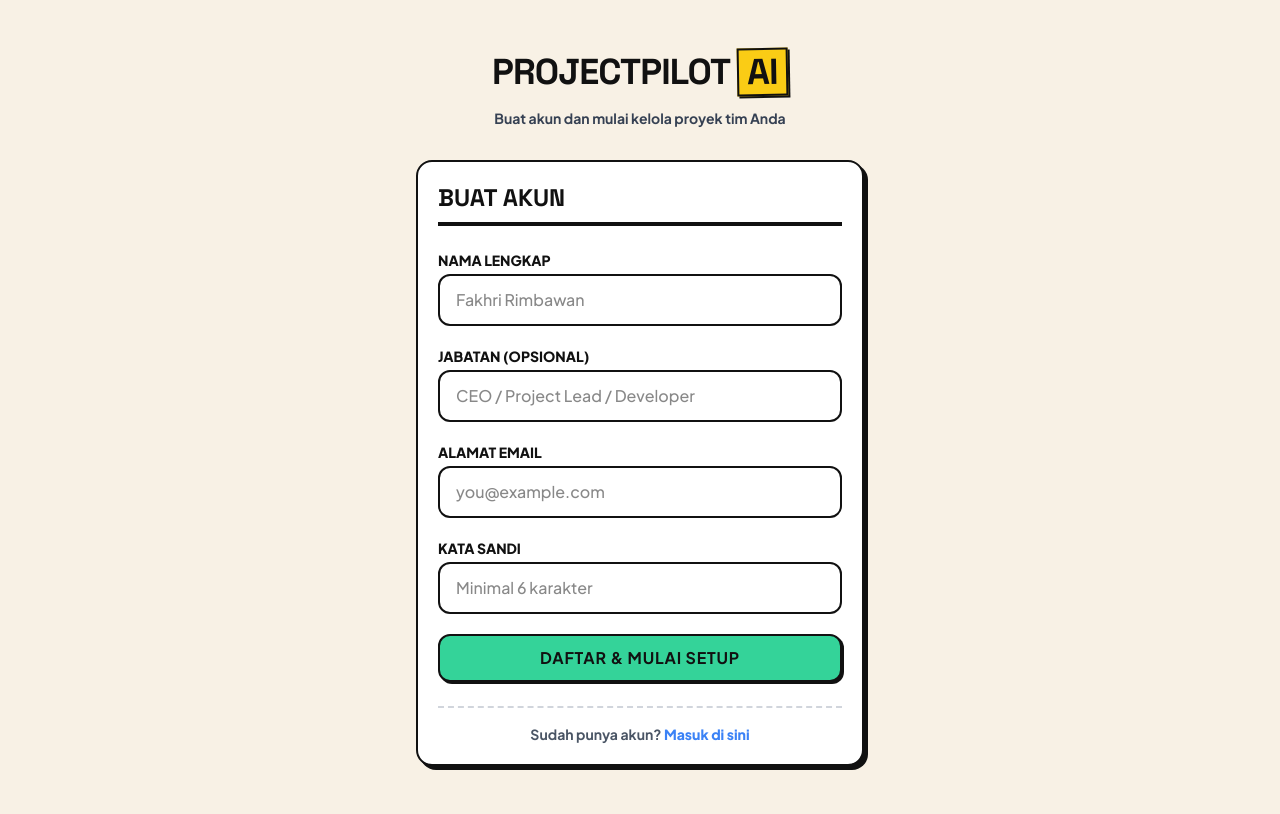
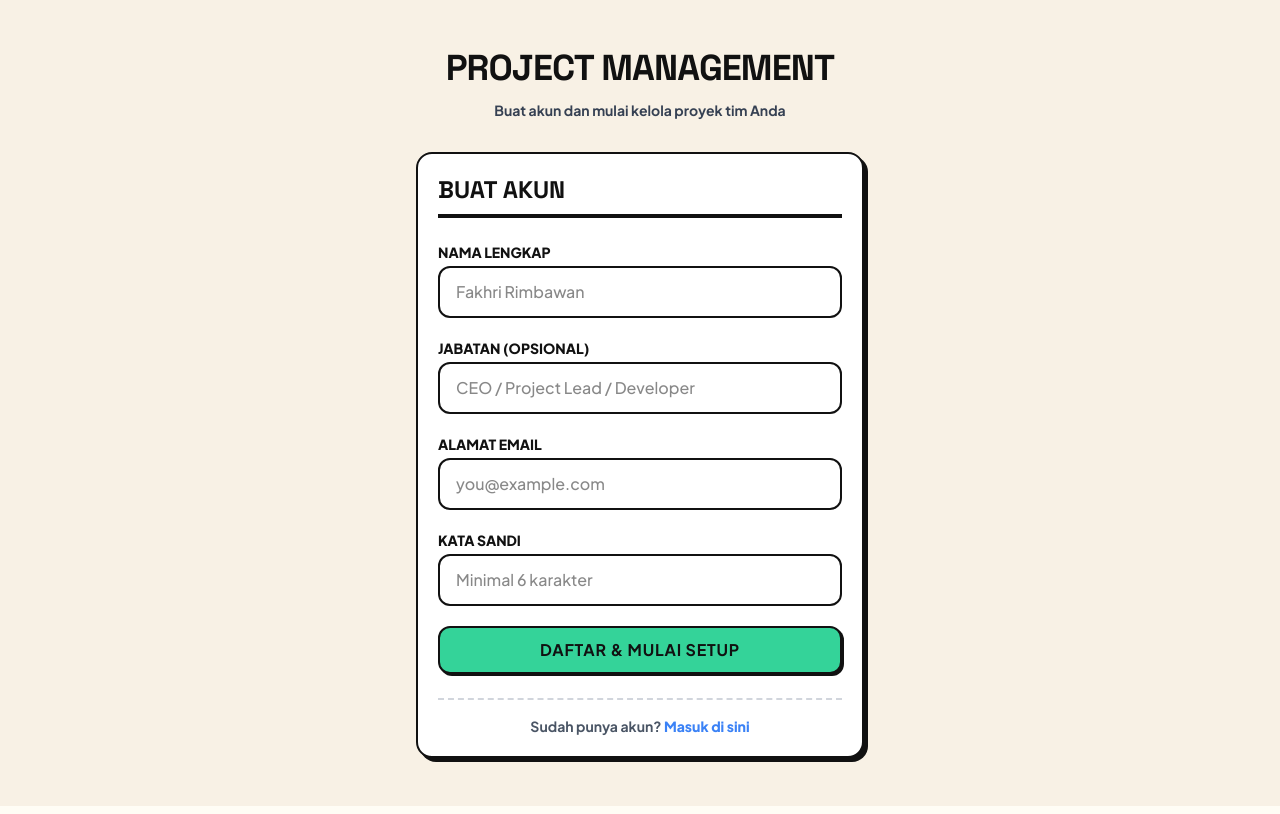
Before and after one commit to fakhriajah47/codein-project-fakhri, a Next.js app: page /register in a window 1280 px wide. Built offline with nearby package versions, Linux system fonts and the light colour scheme.

Commit message:
ubah menjadi project management

```diff
--- a/app/(auth)/login/page.tsx
+++ b/app/(auth)/login/page.tsx
@@ -48,7 +48,7 @@ export default function LoginPage() {
       <div className="w-full max-w-md">
         <div className="mb-8 text-center">
           <h1 className="font-heading text-4xl font-extrabold uppercase tracking-tight text-brutal-black">
-            ProjectPilot <span className="bg-brutal-yellow px-2 py-0.5 border-2 border-brutal-black inline-block -rotate-1 shadow-brutal-sm">AI</span>
+            Project Management
           </h1>
           <p className="mt-3 text-sm font-bold text-gray-700">
             Pusat kendali manajemen proyek untuk tim modern
--- a/app/(auth)/register/page.tsx
+++ b/app/(auth)/register/page.tsx
@@ -50,7 +50,7 @@ export default function RegisterPage() {
       <div className="w-full max-w-md">
         <div className="mb-8 text-center">
           <h1 className="font-heading text-4xl font-extrabold uppercase tracking-tight text-brutal-black">
-            ProjectPilot <span className="bg-brutal-yellow px-2 py-0.5 border-2 border-brutal-black inline-block -rotate-1 shadow-brutal-sm">AI</span>
+            Project Management
           </h1>
           <p className="mt-3 text-sm font-bold text-gray-700">
             Buat akun dan mulai kelola proyek tim Anda
--- a/app/(dashboard)/onboarding/page.tsx
+++ b/app/(dashboard)/onboarding/page.tsx
@@ -73,7 +73,7 @@ export default function OnboardingPage() {
       <div className="w-full max-w-lg">
         <div className="mb-8 text-center">
           <h1 className="font-heading text-4xl font-extrabold uppercase tracking-tight text-brutal-black">
-            ProjectPilot <span className="bg-brutal-yellow px-2 py-0.5 border-2 border-brutal-black inline-block -rotate-1 shadow-brutal-sm">AI</span>
+            Project Management
           </h1>
           <p className="mt-3 text-sm font-bold text-gray-700">
             Mari konfigurasikan ruang kerja Anda
--- a/app/api/reports/[reportId]/send-gmail/route.ts
+++ b/app/api/reports/[reportId]/send-gmail/route.ts
@@ -76,7 +76,7 @@ export async function POST(
       .eq("id", report.project_id)
       .single();
 
-    const projectName = project?.name || "ProjectPilot AI Project";
+    const projectName = project?.name || "Project Management Project";
 
     const input = sendReportViaGmailSchema.parse({
       ...(await request.json()),
--- a/app/layout.tsx
+++ b/app/layout.tsx
@@ -2,7 +2,7 @@ import type { Metadata } from "next";
 import "./globals.css";
 
 export const metadata: Metadata = {
-  title: "ProjectPilot AI - Project Command Center",
+  title: "Project Mangement - Project Command Center",
   description: "AI-powered project management command center for small teams, founders, and digital agencies.",
 };
 
--- a/app/page.tsx
+++ b/app/page.tsx
@@ -11,7 +11,7 @@ export default function LandingPage() {
       {/* Top Navigation */}
       <header className="h-20 border-b-4 border-brutal-black bg-brutal-yellow flex items-center justify-between px-6 md:px-12">
         <span className="font-heading font-black text-2xl uppercase tracking-tight text-brutal-black">
-          ProjectPilot <span className="text-white text-xs bg-brutal-black px-1.5 py-0.5 rounded border border-white ml-1 font-space">AI</span>
+          Project Management
         </span>
 
         <Link href="/dashboard">
@@ -87,7 +87,7 @@ export default function LandingPage() {
 
       {/* Footer */}
       <footer className="h-16 border-t-4 border-brutal-black bg-brutal-black text-white flex items-center justify-center font-bold text-xs uppercase tracking-wider">
-        ProjectPilot AI © {new Date().getFullYear()} - Sistem Aktif
+        Project Management © {new Date().getFullYear()} - Sistem Aktif
       </footer>
 
     </div>
--- a/components/layout/app-sidebar.tsx
+++ b/components/layout/app-sidebar.tsx
@@ -41,12 +41,12 @@ export const AppSidebar: React.FC<AppSidebarProps> = ({ collapsed, setCollapsed
       <div className="h-16 border-b-4 border-brutal-black flex items-center justify-between px-4 bg-brutal-yellow">
         {!collapsed && (
           <span className="font-heading font-black text-xl uppercase tracking-tight text-brutal-black">
-            PilotDeck <span className="text-white text-xs bg-brutal-black px-1.5 py-0.5 rounded border border-white ml-1">AI</span>
+            Project Management
           </span>
         )}
         {collapsed && (
           <span className="font-heading font-black text-xl text-brutal-black mx-auto">
-            PD
+            PM
           </span>
         )}
         <button
@@ -84,7 +84,7 @@ export const AppSidebar: React.FC<AppSidebarProps> = ({ collapsed, setCollapsed
       {/* Footer info */}
       {!collapsed && (
         <div className="p-4 border-t-4 border-brutal-black bg-brutal-soft-bg text-center font-bold text-xs uppercase text-gray-500">
-          ProjectPilot AI v1.0
+          Project Management v1.0
         </div>
       )}
     </aside>
--- a/lib/integrations/gmail.ts
+++ b/lib/integrations/gmail.ts
@@ -36,7 +36,7 @@ export class GmailIntegration {
       const transporter = this.getTransporter();
 
       const info = await transporter.sendMail({
-        from: `"ProjectPilot AI" <${process.env.SMTP_USER}>`,
+        from: `"Project Management" <${process.env.SMTP_USER}>`,
         to: params.to,
         cc: params.cc || undefined,
         subject: params.subject,
@@ -87,7 +87,7 @@ Next Actions:
 ${params.nextActions.map(a => `- ${a}`).join("\n")}
 
 Best regards,
-ProjectPilot AI Command Center`;
+Project Management Command Center`;
   }
 
   static formatExecutiveReportHtml(params: {
@@ -111,7 +111,7 @@ ProjectPilot AI Command Center`;
     return `
       <div style="font-family: Arial, sans-serif; max-width: 600px; margin: 0 auto; padding: 20px; border: 3px solid #000; box-shadow: 6px 6px 0px #000; background-color: #fff;">
         <div style="background-color: #A5B4FC; padding: 15px; border-bottom: 3px solid #000; text-align: center;">
-          <h2 style="margin: 0; font-family: 'Space Grotesk', Arial, sans-serif; text-transform: uppercase; letter-spacing: 1px;">ProjectPilot AI Report</h2>
+          <h2 style="margin: 0; font-family: 'Space Grotesk', Arial, sans-serif; text-transform: uppercase; letter-spacing: 1px;">Project Management Report</h2>
         </div>
 
         <div style="padding: 20px;">
@@ -154,7 +154,7 @@ ProjectPilot AI Command Center`;
         </div>
 
         <div style="border-top: 3px solid #000; padding: 15px; background-color: #F9FAFB; text-align: center; font-size: 12px; color: #666;">
-          Sent automatically via ProjectPilot AI Command Center.
+          Sent automatically via Project Management Command Center.
         </div>
       </div>
     `;
--- a/lib/services/notification-service.ts
+++ b/lib/services/notification-service.ts
@@ -341,7 +341,7 @@ export class NotificationService {
   static async testDiscordConnection(workspaceId: string, webhookUrl: string): Promise<boolean> {
     try {
       const { data: { user } } = await (await createClient()).auth.getUser();
-      const testMsg = `ProjectPilot AI connected successfully.
+      const testMsg = `Project Management connected successfully.
 
 **Workspace:** Test Workspace Connection
 **Status:** Ready to receive project notifications.`;
@@ -376,7 +376,7 @@ export class NotificationService {
   static async testTelegramConnection(workspaceId: string, botToken: string, chatId: string): Promise<boolean> {
     try {
       const { data: { user } } = await (await createClient()).auth.getUser();
-      const testMsg = `✅ *ProjectPilot AI Telegram connected.*
+      const testMsg = `✅ *Project Management Telegram connected.*
 
 Workspace status: Ready for critical project alerts.`;
 
--- a/lib/services/workspace-service.ts
+++ b/lib/services/workspace-service.ts
@@ -257,7 +257,7 @@ export class WorkspaceService {
       if (!targetAuthUser) {
         return {
           success: false,
-          message: `User with email ${email} is not registered in ProjectPilot AI. Please register first.`,
+          message: `User with email ${email} is not registered in Project Management. Please register first.`,
         };
       }
 
--- a/scripts/seed-demo.mjs
+++ b/scripts/seed-demo.mjs
@@ -42,7 +42,7 @@ const supabase = createClient(
   }
 );
 
-const demoEmail = process.env.DEMO_EMAIL || "demo@projectpilot.ai";
+const demoEmail = process.env.DEMO_EMAIL || "demo@projectmanagement.ai";
 const demoPassword = process.env.DEMO_PASSWORD || "DemoPassword123";
 const demoName = process.env.DEMO_FULL_NAME || "Fakhri Rimbawan";
 
```
Also changed, not shown: 19 other files (tests, documents, lock files or other folders).
